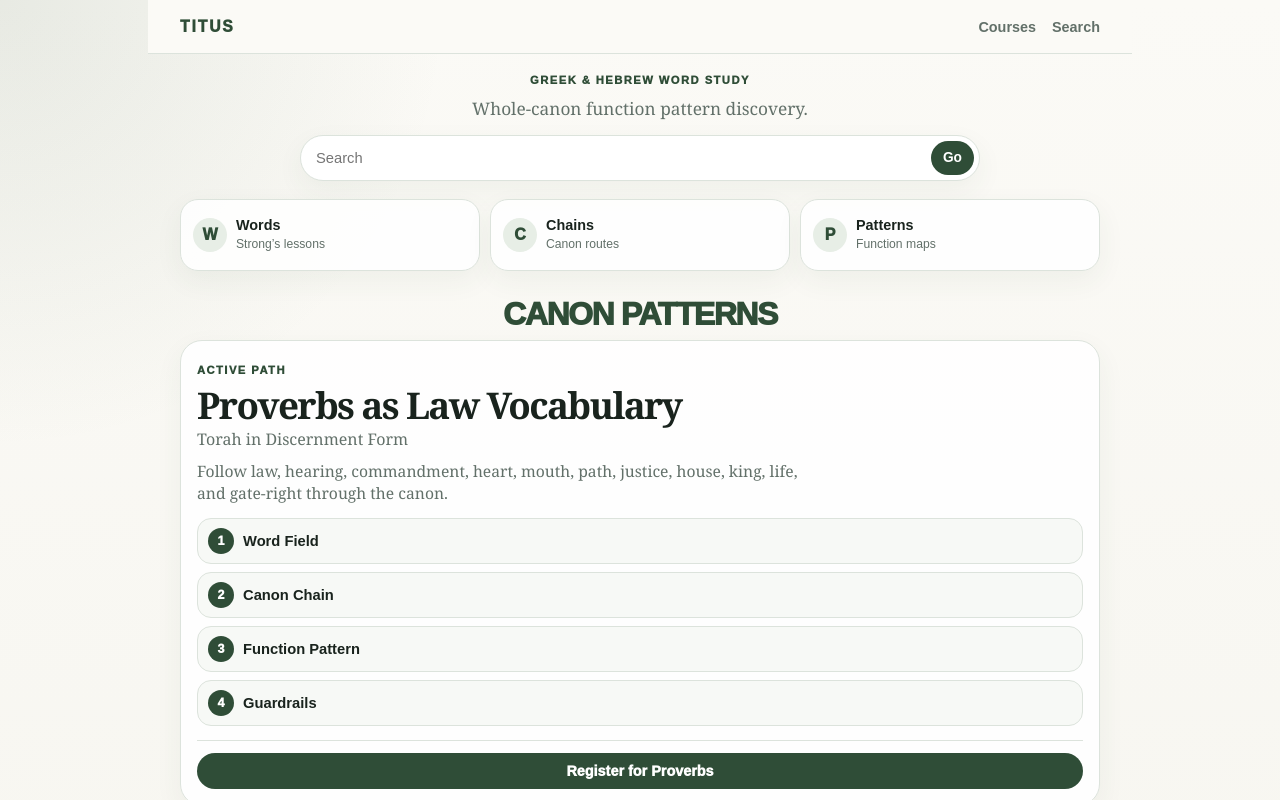
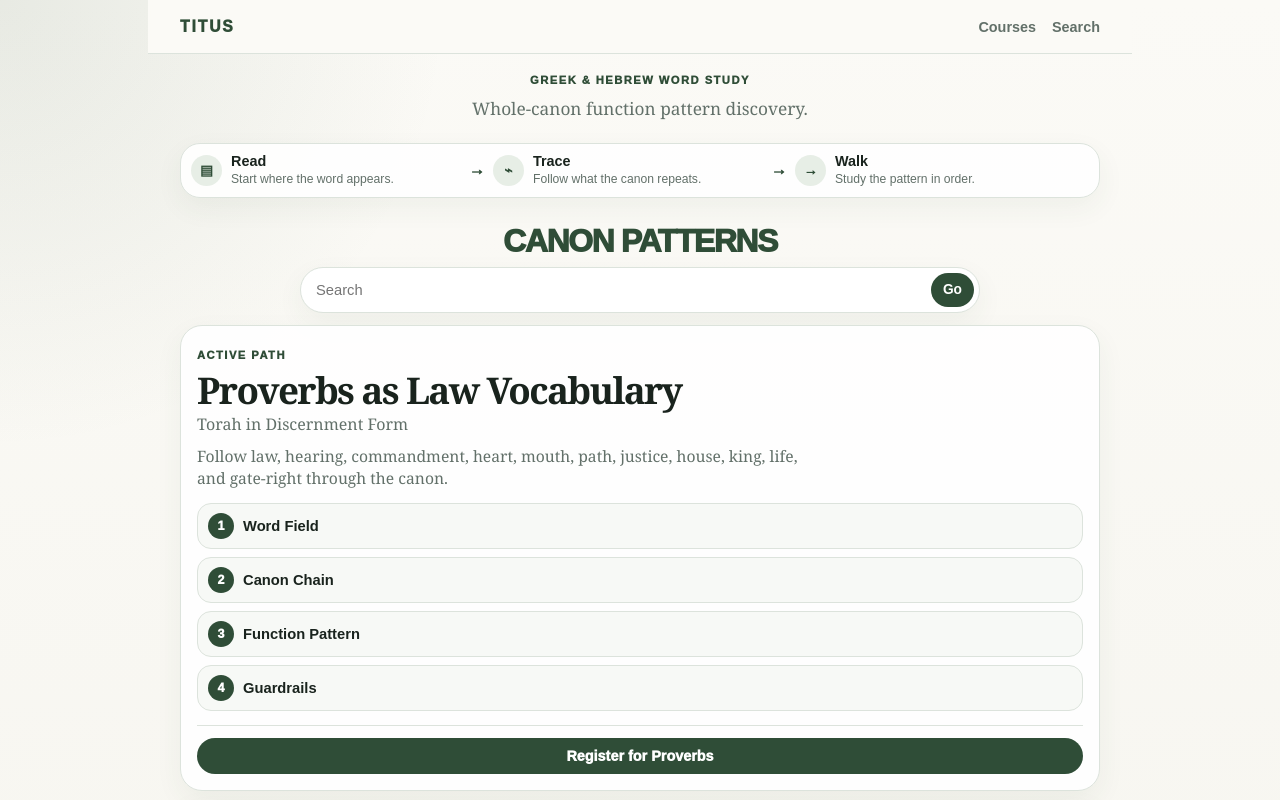
Before and after one commit to optical-lift/titus, a Next.js app: page / in a window 1280 px wide. Shown: the top 800 px of the page. Built offline with nearby package versions, Linux system fonts and the light colour scheme.

Commit message:
Replace homepage category boxes with method ribbon

```diff
--- a/app/globals.css
+++ b/app/globals.css
@@ -1269,3 +1269,110 @@ ol {
     margin-top: 12px;
   }
 }
+
+
+/* Homepage method ribbon */
+
+.method-ribbon {
+  display: grid;
+  grid-template-columns: repeat(3, minmax(0, 1fr));
+  align-items: stretch;
+  gap: 8px;
+  margin: 8px auto 18px;
+  border: 1px solid var(--line);
+  border-radius: 20px;
+  background: rgba(255, 255, 255, 0.9);
+  padding: 10px;
+  box-shadow: var(--shadow-soft);
+}
+
+.method-ribbon__piece {
+  display: grid;
+  grid-template-columns: minmax(0, 1fr) auto;
+  gap: 8px;
+  align-items: center;
+}
+
+.method-ribbon__piece:last-child {
+  grid-template-columns: 1fr;
+}
+
+.method-ribbon__step {
+  display: grid;
+  grid-template-columns: auto 1fr;
+  gap: 9px;
+  align-items: center;
+  min-width: 0;
+}
+
+.method-ribbon__icon {
+  display: grid;
+  place-items: center;
+  width: 31px;
+  height: 31px;
+  border-radius: 999px;
+  background: var(--accent-light);
+  color: var(--accent-dark);
+  font-family: var(--ui-font);
+  font-size: 0.86rem;
+  font-weight: 950;
+}
+
+.method-ribbon h2 {
+  margin: 0;
+  color: var(--ink);
+  font-family: var(--ui-font);
+  font-size: 0.9rem;
+  letter-spacing: 0;
+  line-height: 1.05;
+}
+
+.method-ribbon p {
+  margin: 3px 0 0;
+  color: var(--muted);
+  font-family: var(--ui-font);
+  font-size: 0.76rem;
+  line-height: 1.22;
+}
+
+.method-ribbon__arrow {
+  color: var(--accent-dark);
+  font-family: var(--ui-font);
+  font-size: 1rem;
+  font-weight: 950;
+}
+
+.compact-search--courses {
+  max-width: 680px;
+  margin: 0 auto 12px;
+}
+
+@media (max-width: 720px) {
+  .method-ribbon {
+    grid-template-columns: 1fr;
+    gap: 6px;
+    margin-top: 4px;
+    margin-bottom: 16px;
+    padding: 9px;
+    border-radius: 18px;
+  }
+
+  .method-ribbon__piece,
+  .method-ribbon__piece:last-child {
+    grid-template-columns: 1fr;
+  }
+
+  .method-ribbon__step {
+    grid-template-columns: auto 1fr;
+  }
+
+  .method-ribbon__arrow {
+    justify-self: center;
+    transform: rotate(90deg);
+    line-height: 1;
+  }
+
+  .compact-search--courses {
+    margin-bottom: 10px;
+  }
+}
--- a/app/page.tsx
+++ b/app/page.tsx
@@ -8,10 +8,22 @@ const studySteps = [
   "Guardrails",
 ];
 
-const categoryTiles = [
-  { label: "Words", text: "Strong’s lessons" },
-  { label: "Chains", text: "Canon routes" },
-  { label: "Patterns", text: "Function maps" },
+const methodSteps = [
+  {
+    label: "Read",
+    text: "Start where the word appears.",
+    icon: "▤",
+  },
+  {
+    label: "Trace",
+    text: "Follow what the canon repeats.",
+    icon: "⌁",
+  },
+  {
+    label: "Walk",
+    text: "Study the pattern in order.",
+    icon: "→",
+  },
 ];
 
 export default function Home() {
@@ -39,25 +51,27 @@ export default function Home() {
           <p className="compact-eyebrow">Greek &amp; Hebrew word study</p>
           <p>Whole-canon function pattern discovery.</p>
         </div>
-
-        <form className="compact-search" action="/search">
-          <label className="sr-only" htmlFor="home-search">
-            Search Titus
-          </label>
-          <input id="home-search" name="q" placeholder="Search" />
-          <button type="submit">Go</button>
-        </form>
       </section>
 
-      <section className="compact-categories" aria-label="Study layers">
-        {categoryTiles.map((tile) => (
-          <article className="compact-category" key={tile.label}>
-            <span>{tile.label.slice(0, 1)}</span>
-            <div>
-              <h2>{tile.label}</h2>
-              <p>{tile.text}</p>
-            </div>
-          </article>
+      <section className="method-ribbon" aria-label="Titus study method">
+        {methodSteps.map((step, index) => (
+          <div className="method-ribbon__piece" key={step.label}>
+            <article className="method-ribbon__step">
+              <span className="method-ribbon__icon" aria-hidden="true">
+                {step.icon}
+              </span>
+              <div>
+                <h2>{step.label}</h2>
+                <p>{step.text}</p>
+              </div>
+            </article>
+
+            {index < methodSteps.length - 1 ? (
+              <span className="method-ribbon__arrow" aria-hidden="true">
+                →
+              </span>
+            ) : null}
+          </div>
         ))}
       </section>
 
@@ -67,6 +81,14 @@ export default function Home() {
             Canon Patterns
           </h2>
         </div>
+
+        <form className="compact-search compact-search--courses" action="/search">
+          <label className="sr-only" htmlFor="home-search">
+            Search Titus
+          </label>
+          <input id="home-search" name="q" placeholder="Search" />
+          <button type="submit">Go</button>
+        </form>
 
         <div className="compact-course-list">
           {activePath ? (
```
